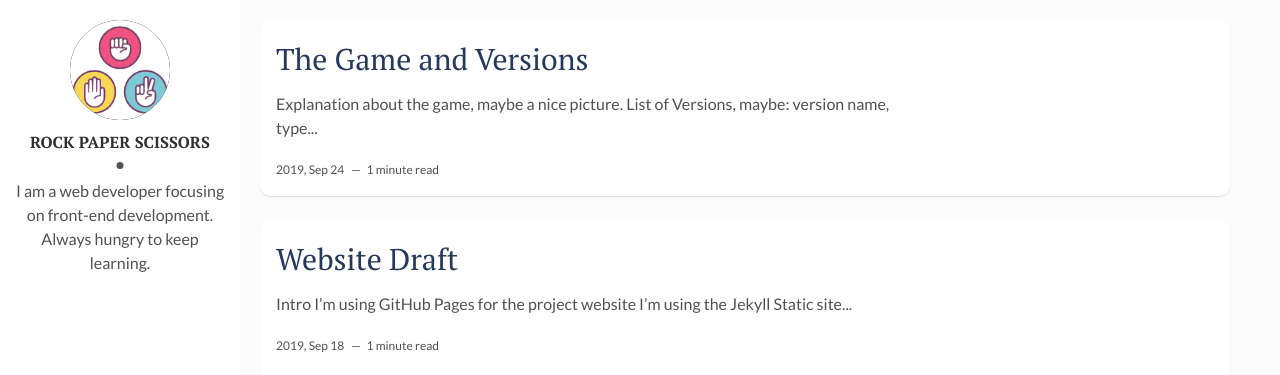
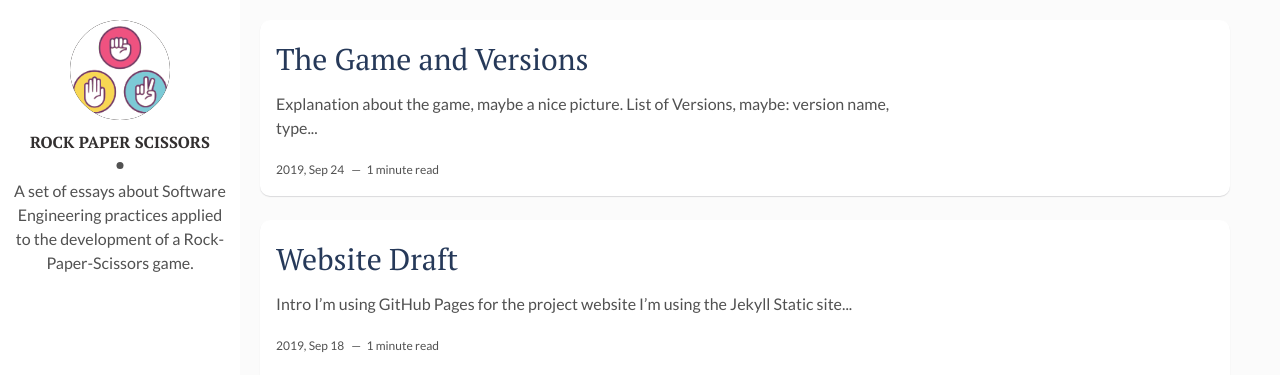
Before and after one commit to jainsaarthak/rock-paper-scissors, a Jekyll site: the page built from index.html, in a window 1280 px wide. Shown: the top 375 px of the page. Built offline with Jekyll 4.4.1, drawn with Linux system fonts in a browser that asks for light colours; the list of posts is cut into pages by our own code.

Commit message:
updated about author (site)

```diff
--- a/_config.yml
+++ b/_config.yml
@@ -11,7 +11,7 @@ site-twitter: #if your site has a twitter account, enter it here
 # Author Settings
 author: Rock Paper Scissors
 author-img: rock-paper-scissors-logo.png
-about-author: I am a web developer focusing on front-end development. Always hungry to keep learning. # add description
+about-author: A set of essays about Software Engineering practices applied to the development of a Rock-Paper-Scissors game.
 social-twitter: # add your Twitter handle
 social-facebook: # add your Facebook handle
 social-github: artemsheludko # add your Github handle
```
